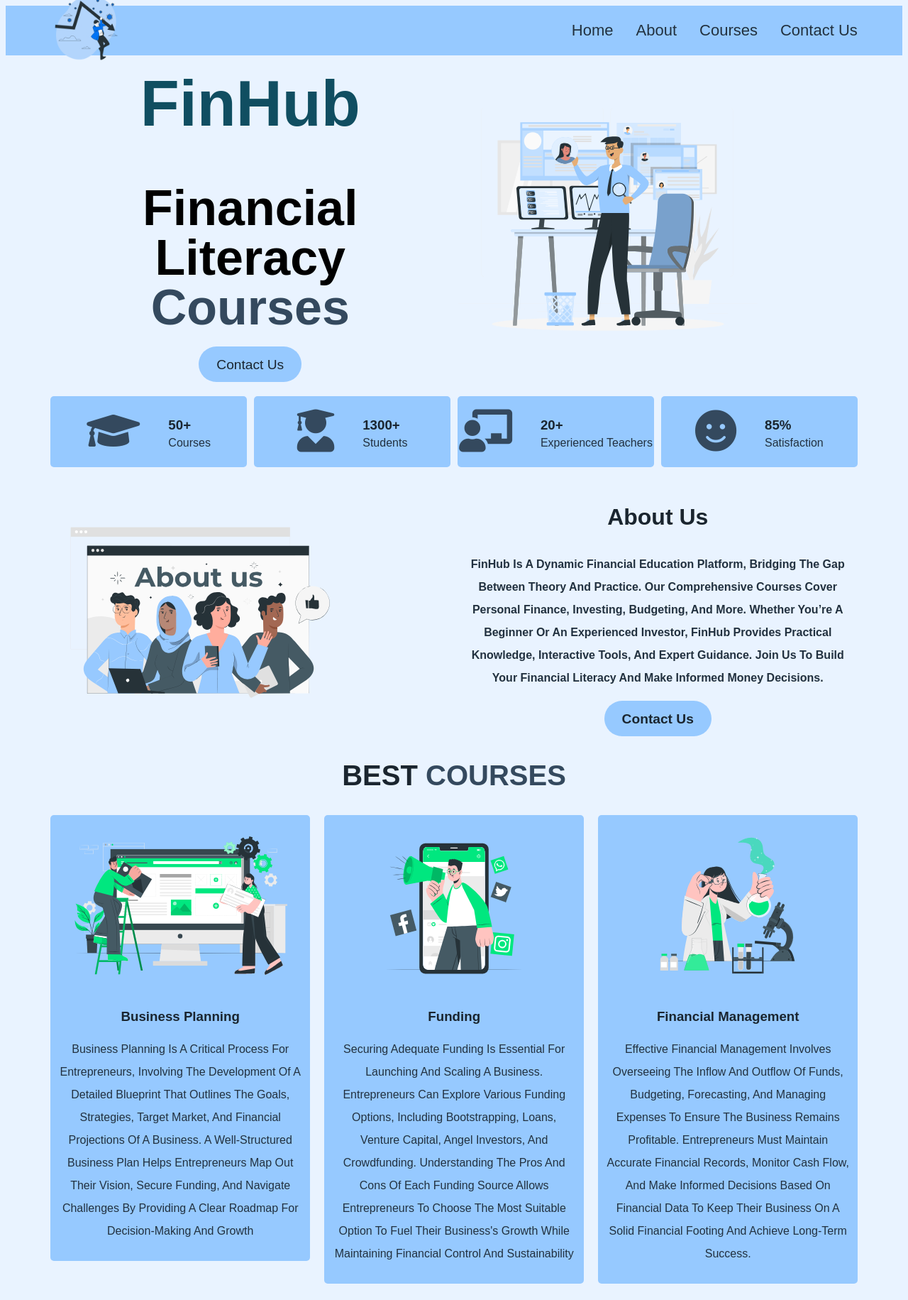
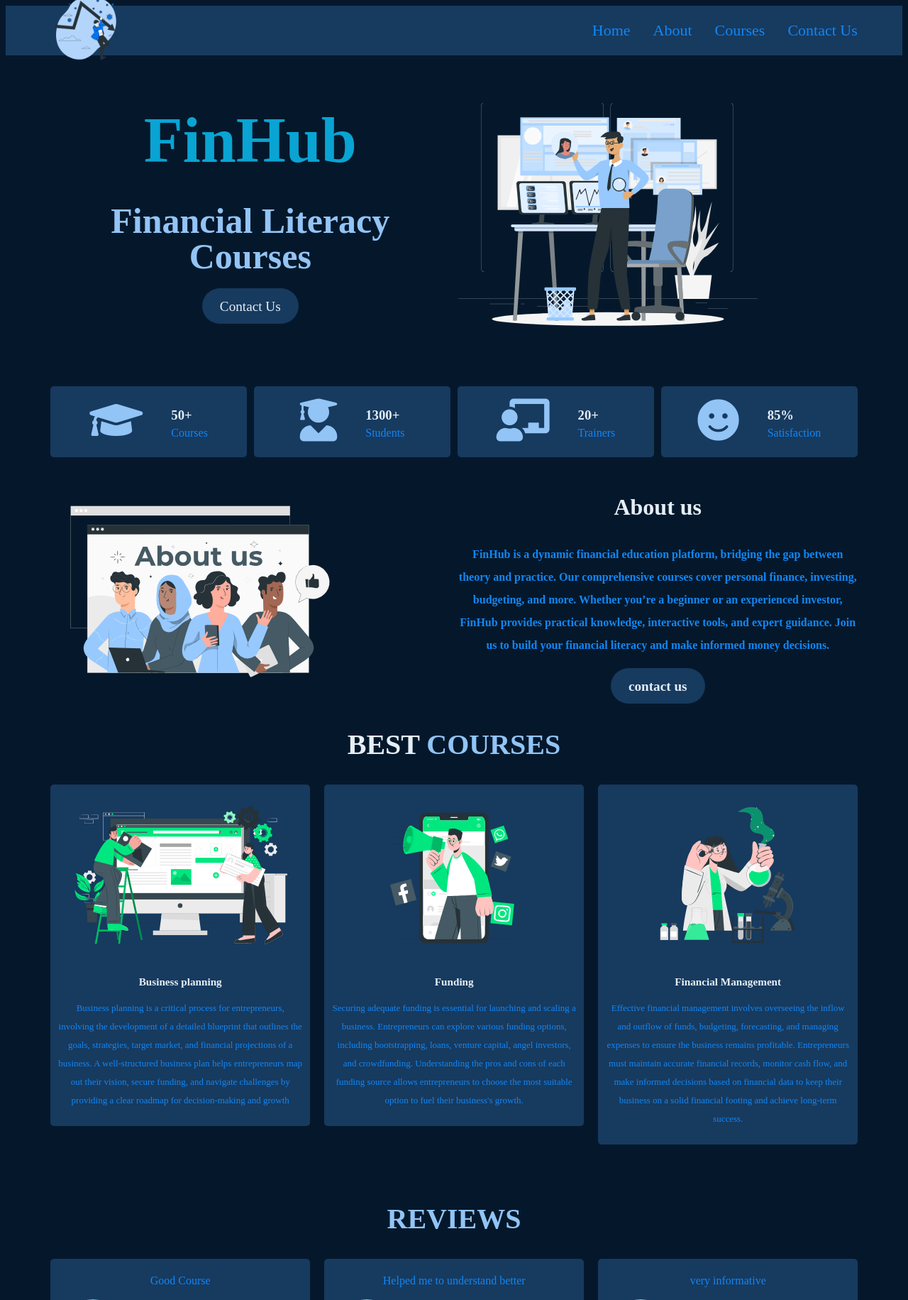
Before and after one commit to KumarMalay/Financial-Literacy-Application-for-Entrepreneurs, a PHP site: page / in a window 1280 px wide. Shown: the top 1831 px of the page at 71% size. Run offline with PHP 8.4, Linux system fonts and the light colour scheme.

Commit message:
Finished Front End

```diff
--- a/CSS/style.css
+++ b/CSS/style.css
@@ -1,7 +1,7 @@
 * {
-  font-family: "Rubik", sans-serif;
+  font-family: 'Times New Roman', Times, serif;
   text-decoration: none;
-  text-transform: capitalize;
+  text-transform: none;
   transition: 0.3s;
   -webkit-transition: 0.3s;
   -moz-transition: 0.3s;
@@ -39,11 +39,11 @@ html {
 }
 
 :root {
-  --main-background-color: #e9f3ff; /* Light Blue */
-  --second-background-color: #96c9ff; /* Sky Blue */
-  --main-color: #22313f; /* Dark Blue */
-  --special-color: #34495e; /* Steel Blue */
-  --white: #1a252f; /* Navy Blue */
+  --main-background-color: #05182b; /* Light Blue */
+  --second-background-color: #173a5f; /* Sky Blue */
+  --main-color: #1187f5; /* Dark Blue */
+  --special-color: #92c4f5; /* Steel Blue */
+  --white: #e5eef6; /* Navy Blue */
   --section-margin: 20px;
 }
 
@@ -131,13 +131,13 @@ ul {
 
 #home .content h1 #c1 {
   font-size: 90px;
-  color: rgb(16, 78, 97);
+  color: rgb(9, 164, 211);
   margin: 20px 0;
   line-height: 0;
 }
 
 #home .content h1 {
-  font-size: 70px;
+  font-size: 50px;
   margin: 20px 0;
   line-height: 1;
 }
@@ -280,6 +280,7 @@ p {
 
 .courses .swiper .slide .content {
   text-align: center;
+  font-size: 13px;
 }
 
 .courses .swiper .slide .content h3 {
--- a/index.html
+++ b/index.html
@@ -27,10 +27,10 @@
         </div>
         <div class="navigations">
           <ul>
-            <li><a href="#home">home</a></li>
-            <li><a href="#about">about</a></li>
-            <li><a href="#courses">courses</a></li>
-            <li><a href="#contact">contact us</a></li>
+            <li><a href="#home">Home</a></li>
+            <li><a href="#about">About</a></li>
+            <li><a href="#courses">Courses</a></li>
+            <li><a href="#contact">Contact Us</a></li>
           </ul>
         </div>
         <div id="menu-btn" class="fas fa-bars"></div>
@@ -45,11 +45,10 @@
         <h1>
           <span id="c1">FinHub</span></br>
           <span></br></span>
-          <span>Financial Literacy</span>
-          <span>courses</span>
+          <span>Financial Literacy Courses</span>
         </h1>
 
-        <a class="btn" href="#contact">contact us</a>
+        <a class="btn" href="#contact">Contact Us</a>
       </div>
       <div class="section-image">
         <img src="image/2.svg" alt="" />
@@ -64,7 +63,7 @@
         </div>
         <div class="content">
           <h3>50+</h3>
-          <span>courses</span>
+          <span>Courses</span>
         </div>
       </div>
       <div class="card">
@@ -73,7 +72,7 @@
         </div>
         <div class="content">
           <h3>1300+</h3>
-          <span>students</span>
+          <span>Students</span>
         </div>
       </div>
       <div class="card">
@@ -82,7 +81,7 @@
         </div>
         <div class="content">
           <h3>20+</h3>
-          <span>Experienced teachers</span>
+          <span>Trainers</span>
         </div>
       </div>
       <div class="card">
@@ -91,7 +90,7 @@
         </div>
         <div class="content">
           <h3>85%</h3>
-          <span>satisfaction</span>
+          <span>Satisfaction</span>
         </div>
       </div>
     </section>
@@ -142,8 +141,7 @@
                 including bootstrapping, loans, venture capital, angel
                 investors, and crowdfunding. Understanding the pros and cons of
                 each funding source allows entrepreneurs to choose the most
-                suitable option to fuel their business's growth while
-                maintaining financial control and sustainability
+                suitable option to fuel their business's growth.
               </p>
             </div>
           </div>
```
